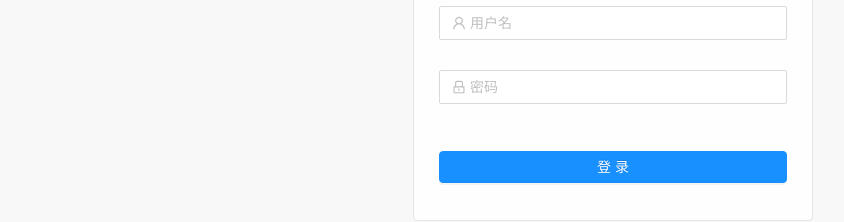
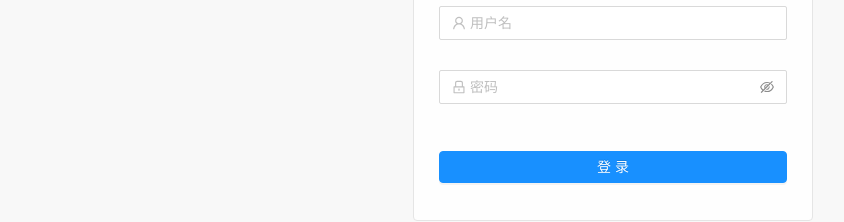
Before and after one commit to SeptEarlyMorning/react-admin_system, a React (Create React App) app: page /login in a window 1280 px wide. Shown: the part 219-441 px from the top of the page, without its empty margins (27-871 px from the left). Built offline with nearby package versions, Linux system fonts and the light colour scheme.

Commit message:
登录界面完善

```diff
--- a/src/pages/login/index.tsx
+++ b/src/pages/login/index.tsx
@@ -18,6 +18,7 @@ function Login(props: IProps) {
   const [from] = Form.useForm();
   const onFinish = (values: Values | Store) => {
     console.log('Received values of form: ', values);
+
   };
 
   return (
@@ -38,7 +39,7 @@ function Login(props: IProps) {
             name="username"
             className={login['login-input']}
             required
-            rules={[{
+            rules={[{ // 声明式验证
               required: true,
               message: '请输入用户名!',
               whitespace: true
@@ -61,9 +62,22 @@ function Login(props: IProps) {
           <Form.Item
             name="password"
             className={login['login-input']}
-            rules={[{ required: true, message: '请输入密码!' }]}
+            rules={[{
+              required: true,
+              message: '请输入密码!',
+              whitespace: true
+            }, {
+              min: 6,
+              message: '密码最小6位'
+            }, {
+              max: 12,
+              message: '密码最大12位'
+            }, {
+              pattern: /^[a-zA-Z0-9_]+/,
+              message: '密码必须由英文、数字或下划线组成'
+            },]}
           >
-            <Input
+            <Input.Password
               prefix={<LockOutlined style={{ color: 'rgba(0, 0, 0, 0.25)' }} />}
               type="password"
               placeholder="密码"
```
